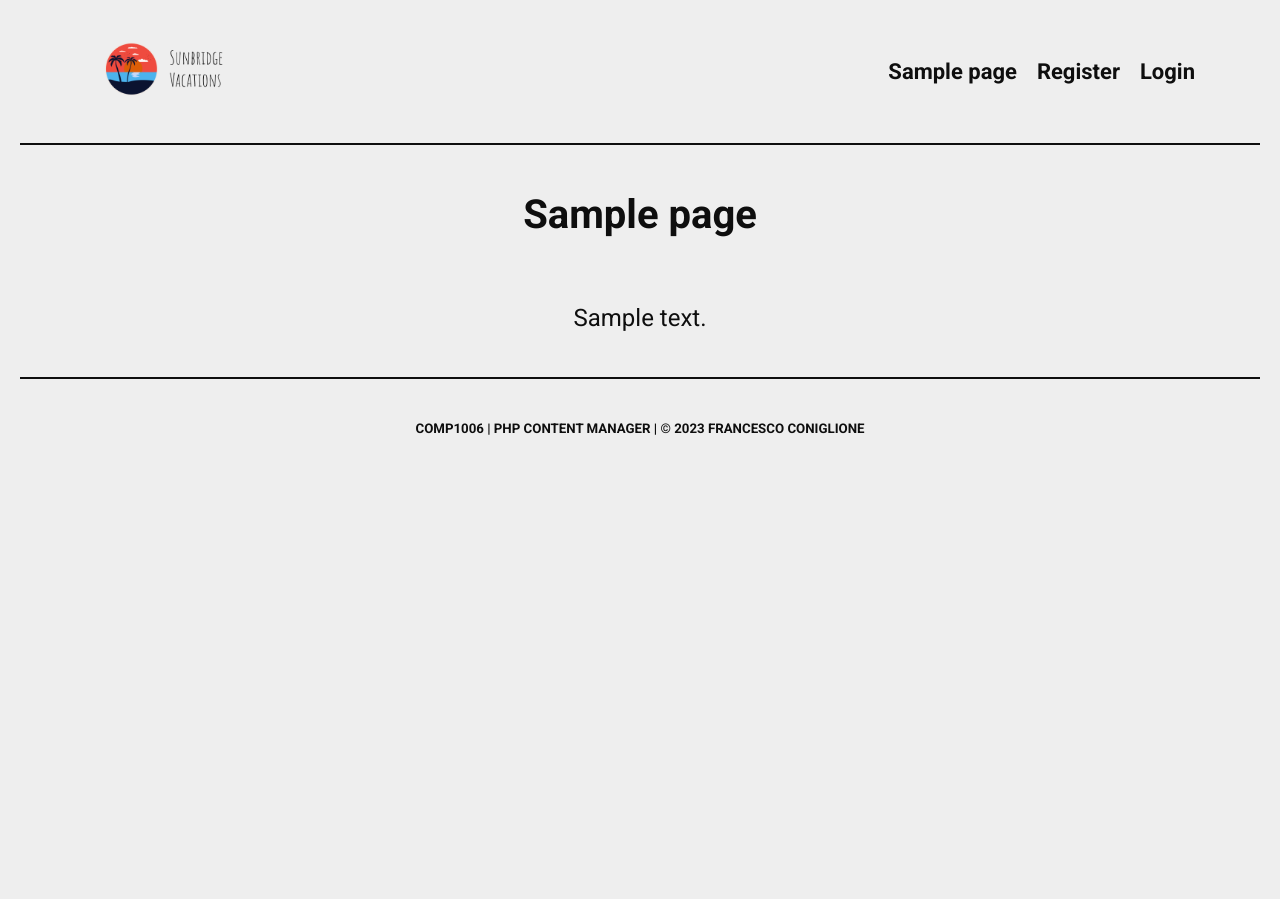
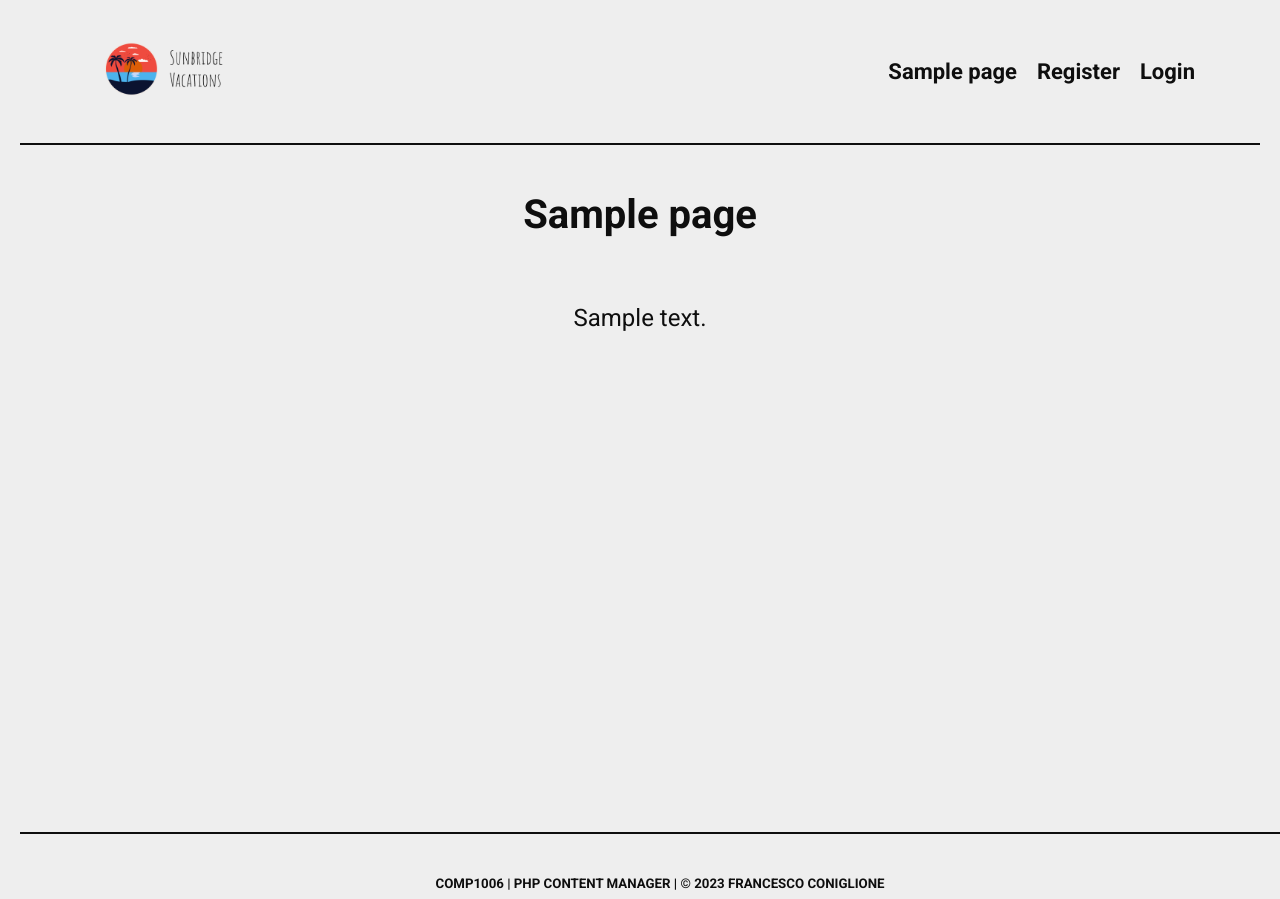
Before and after one commit to fconiglione/COMP1006-Assignment2, a PHP site: page /index.php?pageId=1 in a window 1280 px wide. Shown: the part 16-915 px from the top of the page. Before the commit the page ends 451 px from the top, so only its background shows below. Run offline with PHP 8.4, Linux system fonts and the light colour scheme; tables that the repository leaves empty or names only in its code hold one stand-in row (values such as "Sample post"); some libraries are stand-ins or nearby versions.

Commit message:
Fixed the footer to always remain at the bottom.

```diff
--- a/css/app.css
+++ b/css/app.css
@@ -10,6 +10,8 @@ html {
 body {
   margin: 15px 20px;
   height: 100%;
+  position: relative;
+  padding-bottom: 100px;
 }
 
 header {
@@ -79,6 +81,10 @@ footer {
   padding: 20px;
   border-top: 2px solid #0e0e0e;
   text-transform: uppercase;
+  position: absolute;
+  bottom: 0;
+  width: 100%;
+  height: 25px;
 }
 
 #imgShowHide {
```
